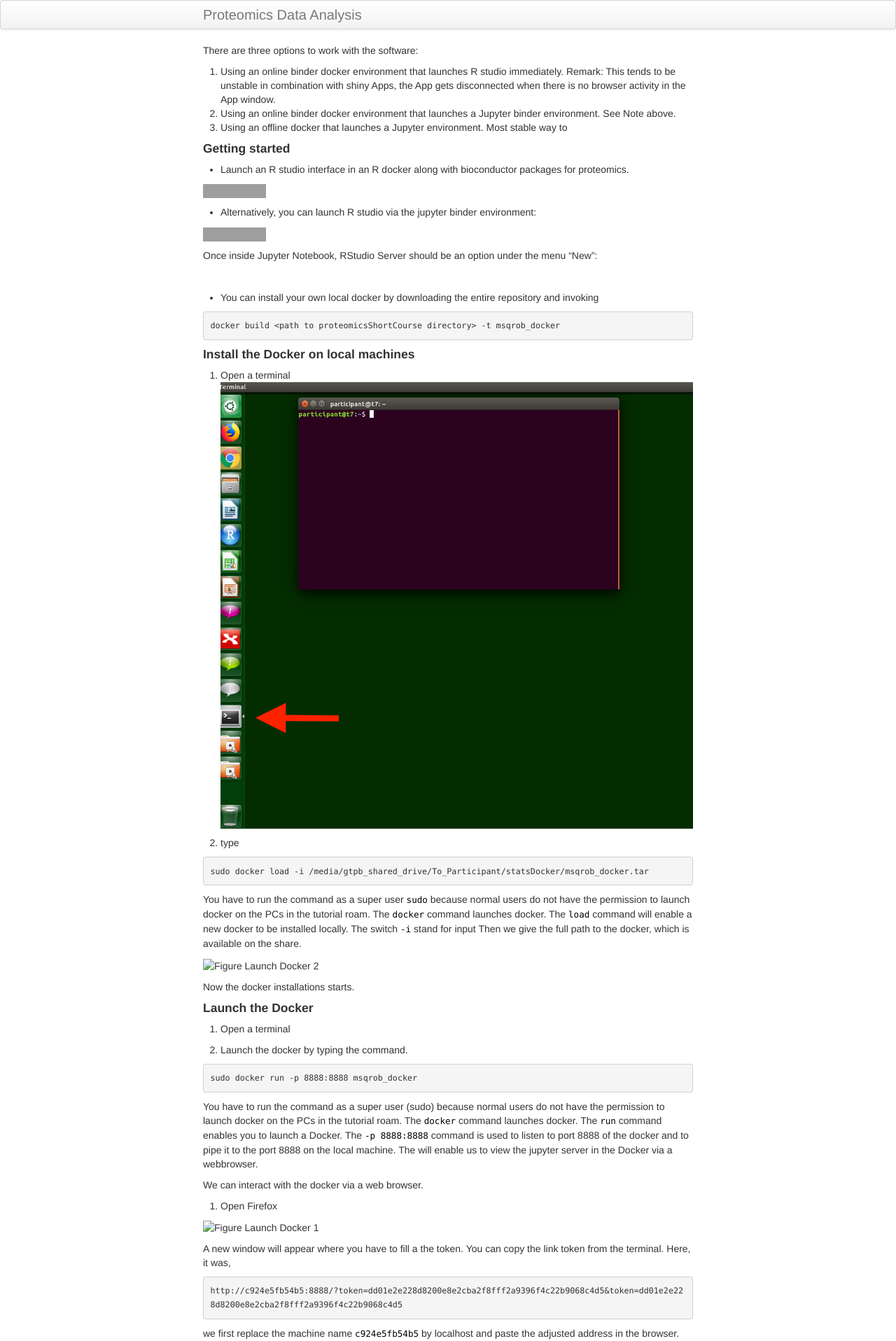
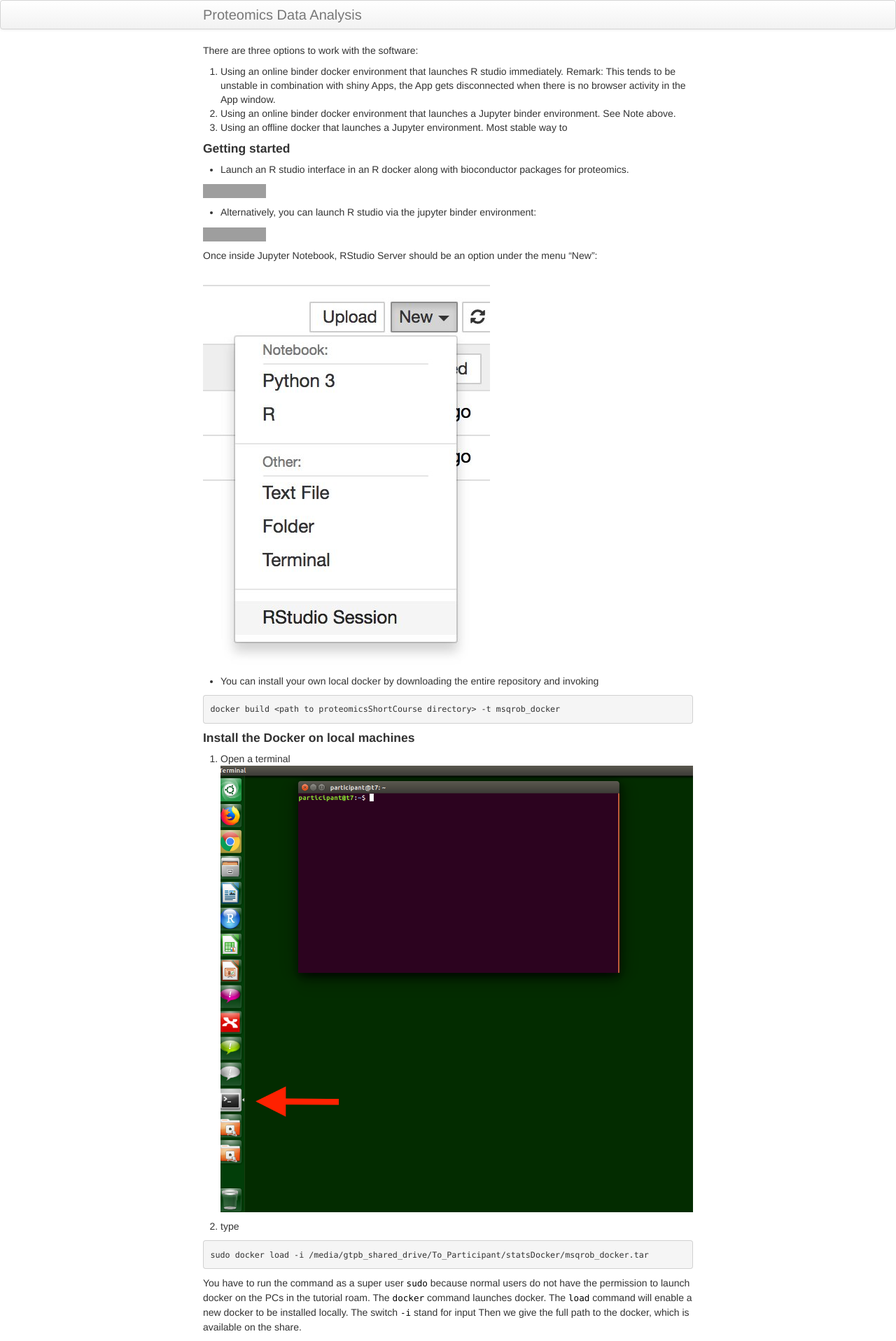
Before and after one commit to statOmics/pda19-20, a Jekyll site: the page built from pages/software4stats.md, in a window 1280 px wide. Shown: the top 1916 px of the page at 70% size. Built offline with Jekyll 4.4.1, drawn with Linux system fonts in a browser that asks for light colours; grey boxes are pictures that could not be loaded.

Commit message:
Slides adjusted

```diff
--- a/pages/software4stats.md
+++ b/pages/software4stats.md
@@ -22,7 +22,7 @@ There are three options to work with the software:
 Once inside Jupyter Notebook, RStudio Server should be an option under the menu
 "New":
 
-![](./pages/figs/rstudio-session.jpg)
+![](./figs/rstudio-session.jpg)
 
 - You can install your own local docker by downloading the entire repository and invoking
 
```
